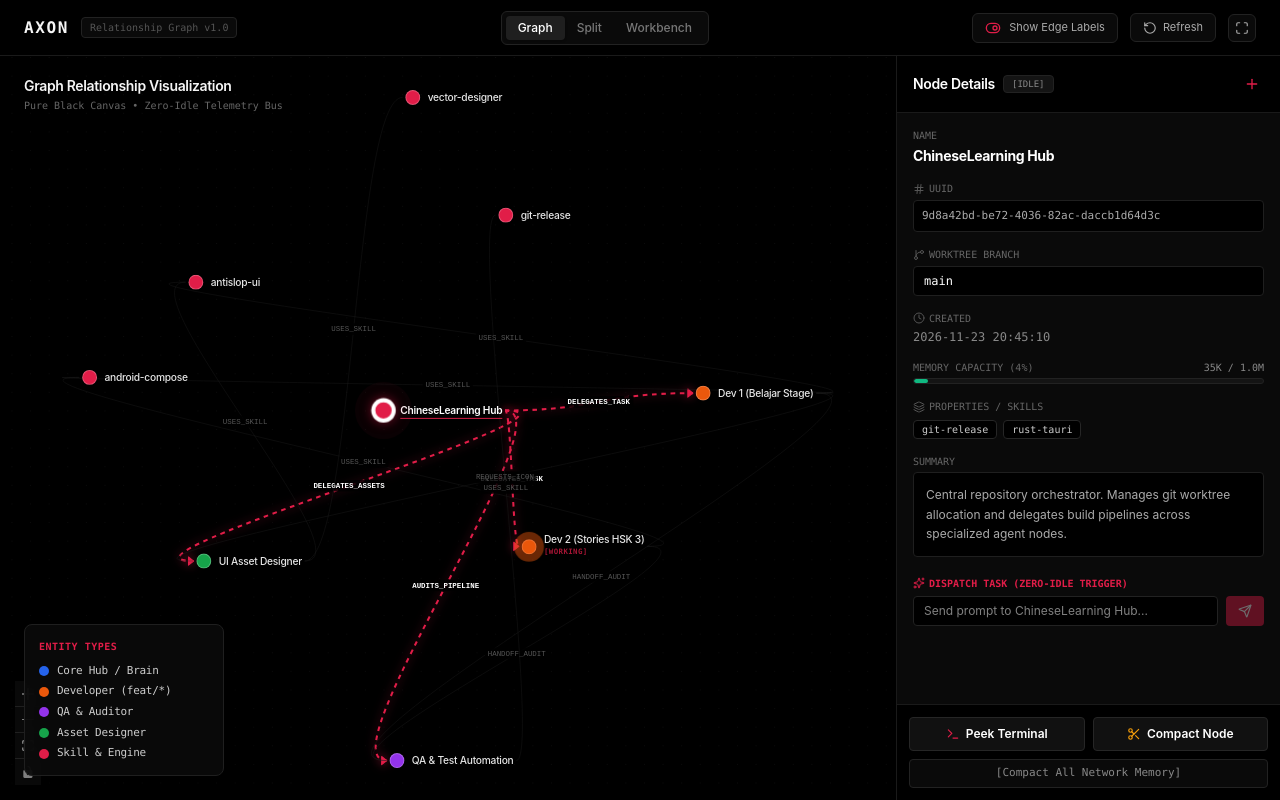
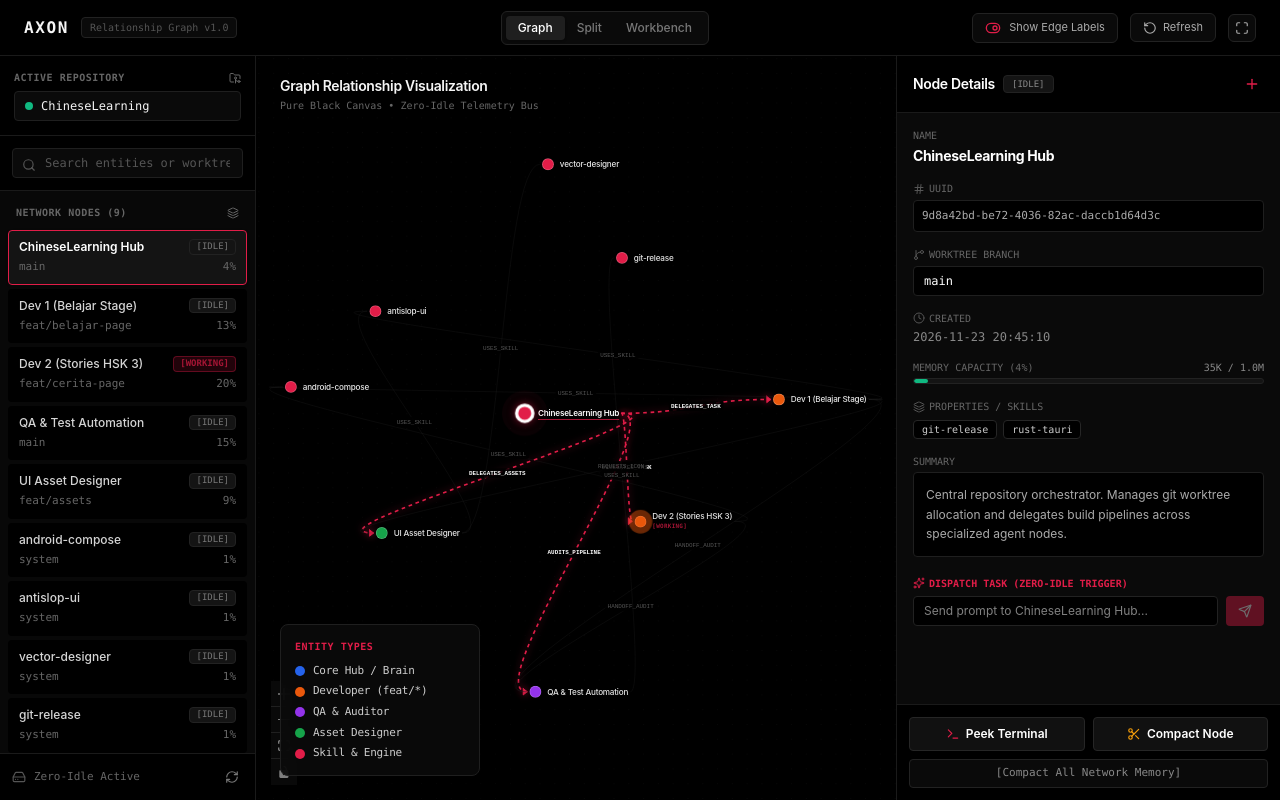
Before and after one commit to FidelCristopher/axon, a React (Vite) app: page / in a window 1280 px wide. Built offline with nearby package versions, Linux system fonts and the light colour scheme.

Commit message:
feat(ui): restore left sidebar catalog with pure black theme integration

```diff
--- a/src/App.tsx
+++ b/src/App.tsx
@@ -1,5 +1,6 @@
 import React from 'react';
 import { EntityGraphHeader } from './components/EntityGraphHeader';
+import { EntitySidebarLeft } from './components/EntitySidebarLeft';
 import { EntityGraphCanvas } from './components/EntityGraphCanvas';
 import { EntityLegend } from './components/EntityLegend';
 import { NodeDetailSidebar } from './components/NodeDetailSidebar';
@@ -11,15 +12,18 @@ export const App: React.FC = () => {
       {/* 1. Top Header Navigation */}
       <EntityGraphHeader />
 
-      {/* 2. Main Workspace (Canvas + Floating Legend + Right Detail Panel) */}
+      {/* 2. Main 3-Column Ergonomic Layout */}
       <div className="flex-1 flex overflow-hidden relative">
-        {/* Center Graph Canvas */}
+        {/* Left Sidebar: Active Repo, Search, Entity Nodes Catalog */}
+        <EntitySidebarLeft />
+
+        {/* Center Workspace: Relationship Graph Canvas & Floating Legend */}
         <main className="flex-1 h-full relative overflow-hidden">
           <EntityGraphCanvas />
           <EntityLegend />
         </main>
 
-        {/* Right Sidebar: Node Details */}
+        {/* Right Sidebar: Node Details Inspector */}
         <NodeDetailSidebar />
       </div>
 
--- /dev/null
+++ b/src/components/EntitySidebarLeft.tsx
@@ -0,0 +1,121 @@
+import React, { useState } from 'react';
+import { useAxonStore } from '../store/axonStore';
+import {
+  FolderGit2,
+  Search,
+  Layers,
+  HardDrive,
+  RefreshCw
+} from 'lucide-react';
+
+export const EntitySidebarLeft: React.FC = () => {
+  const {
+    projectName,
+    entities,
+    selectedEntityId,
+    setSelectedEntityId
+  } = useAxonStore();
+
+  const [searchQuery, setSearchQuery] = useState('');
+
+  const filteredEntities = entities.filter((e) =>
+    e.name.toLowerCase().includes(searchQuery.toLowerCase()) ||
+    e.worktree.toLowerCase().includes(searchQuery.toLowerCase())
+  );
+
+  return (
+    <aside className="w-64 bg-[#080808] border-r border-[#1a1a1a] flex flex-col h-full select-none z-10">
+      {/* Active Repository Card */}
+      <div className="p-3.5 border-b border-[#1a1a1a] bg-[#000000]">
+        <div className="text-[10px] uppercase font-mono font-semibold text-[#666666] tracking-wider mb-1.5 flex items-center justify-between">
+          <span>Active Repository</span>
+          <FolderGit2 className="w-3 h-3 text-[#666666]" />
+        </div>
+        <div className="flex items-center space-x-2 px-2.5 py-1.5 rounded bg-[#0a0a0a] border border-[#1f1f1f] text-xs text-[#f5f5f5]">
+          <span className="w-2 h-2 rounded-full bg-[#10b981]" />
+          <span className="font-mono truncate">{projectName}</span>
+        </div>
+      </div>
+
+      {/* Search Input */}
+      <div className="p-3 border-b border-[#1a1a1a] bg-[#000000]">
+        <div className="relative">
+          <Search className="w-3.5 h-3.5 text-[#555555] absolute left-2.5 top-2.5" />
+          <input
+            type="text"
+            placeholder="Search entities or worktrees..."
+            value={searchQuery}
+            onChange={(e) => setSearchQuery(e.target.value)}
+            className="w-full bg-[#0a0a0a] border border-[#1f1f1f] rounded text-xs pl-8 pr-3 py-1.5 text-[#f5f5f5] placeholder-[#555555] focus:outline-none focus:border-[#e11d48] font-mono"
+          />
+        </div>
+      </div>
+
+      {/* Entity Nodes Catalog List */}
+      <div className="flex-1 overflow-y-auto p-2 space-y-1">
+        <div className="px-2 py-1.5 text-[10px] uppercase font-mono font-semibold text-[#666666] tracking-wider flex items-center justify-between">
+          <span>Network Nodes ({filteredEntities.length})</span>
+          <Layers className="w-3 h-3 text-[#666666]" />
+        </div>
+
+        {filteredEntities.map((entity) => {
+          const isSelected = entity.id === selectedEntityId;
+          const isWorking = entity.status === 'WORKING';
+          const isCompacting = entity.status === 'COMPACTING';
+
+          return (
+            <div
+              key={entity.id}
+              onClick={() => setSelectedEntityId(entity.id)}
+              className={`px-2.5 py-2 rounded border cursor-pointer transition-all ${
+                isSelected
+                  ? 'bg-[#141414] border-[#e11d48] shadow-sm'
+                  : 'bg-[#000000] border-transparent hover:border-[#1f1f1f] hover:bg-[#0c0c0c]'
+              }`}
+            >
+              <div className="flex items-center justify-between mb-1">
+                <span
+                  className={`text-xs font-medium truncate ${
+                    isSelected ? 'text-[#ffffff] font-semibold' : 'text-[#d5d5d5]'
+                  }`}
+                >
+                  {entity.name}
+                </span>
+                <span
+                  className={`text-[9px] font-mono px-1.5 py-0.2 rounded border ${
+                    isWorking
+                      ? 'bg-[#e11d48]/20 text-[#e11d48] border-[#e11d48]/50 animate-pulse font-bold'
+                      : isCompacting
+                      ? 'bg-[#f59e0b]/20 text-[#f59e0b] border-[#f59e0b]/50'
+                      : 'bg-[#141414] text-[#777777] border-[#222222]'
+                  }`}
+                >
+                  [{entity.status}]
+                </span>
+              </div>
+              <div className="flex items-center justify-between text-[11px] text-[#666666] font-mono">
+                <span className="truncate">{entity.worktree}</span>
+                <span>{((entity.tokenUsed / entity.tokenMax) * 100).toFixed(0)}%</span>
+              </div>
+            </div>
+          );
+        })}
+      </div>
+
+      {/* Footer Info */}
+      <div className="p-3 border-t border-[#1a1a1a] bg-[#000000] flex items-center justify-between text-xs text-[#666666]">
+        <div className="flex items-center space-x-2">
+          <HardDrive className="w-3.5 h-3.5 text-[#555555]" />
+          <span className="text-[11px] font-mono">Zero-Idle Active</span>
+        </div>
+        <button
+          onClick={() => window.location.reload()}
+          title="Reload View"
+          className="p-1 rounded hover:bg-[#141414] text-[#777777] hover:text-[#ffffff] transition-colors"
+        >
+          <RefreshCw className="w-3.5 h-3.5" />
+        </button>
+      </div>
+    </aside>
+  );
+};
```
